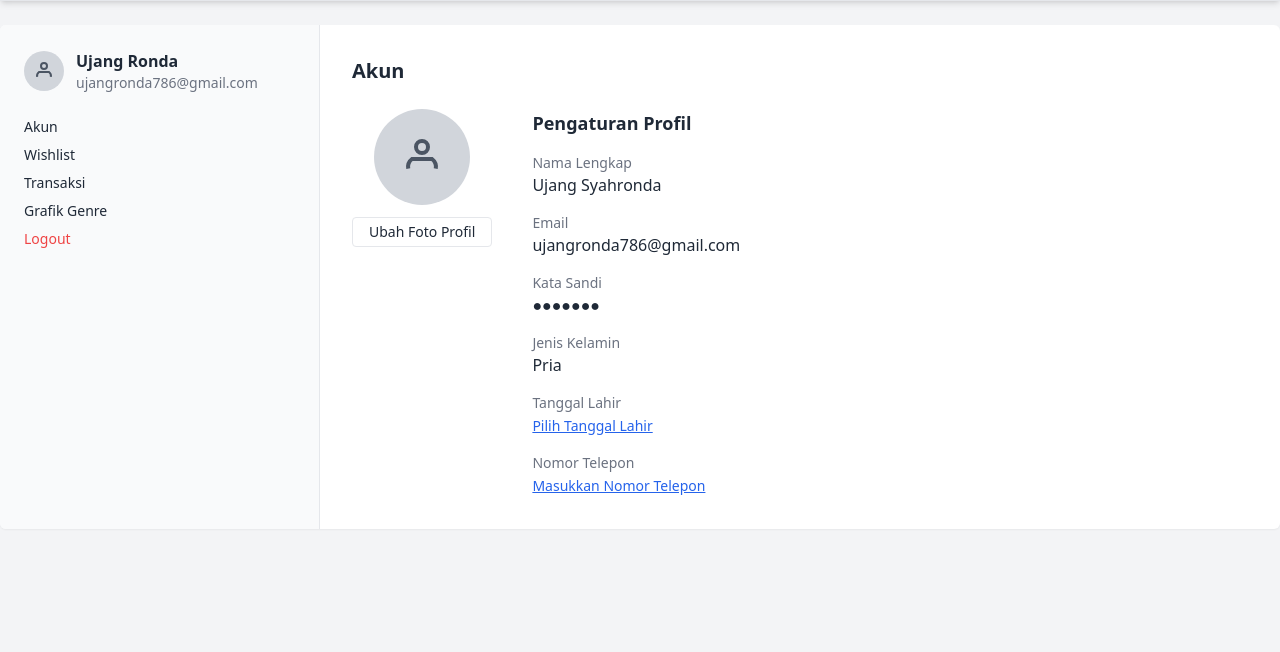
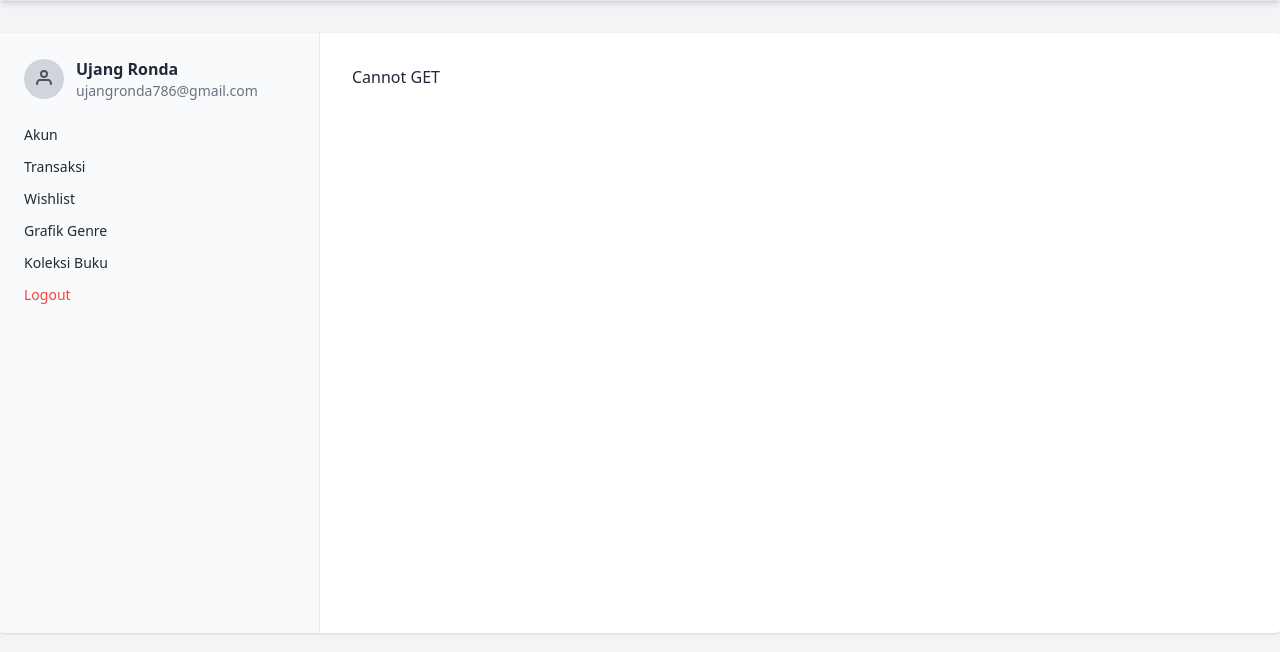
Before and after one commit to Cycoell/BacaPoint-Trial, a PHP site: page /pages/profile.php in a window 1280 px wide. Shown: the part 148-800 px from the top of the page. Run offline with PHP 8.4, Linux system fonts and the light colour scheme; style sheets or scripts are compiled from the project's sources.

Commit message:
navbar klik

```diff
--- a/package.json
+++ b/package.json
@@ -1,7 +1,4 @@
 {
-  "dependencies": {
-    "@tailwindcss/cli": "^4.0.17"
-  },
   "devDependencies": {
     "autoprefixer": "^10.4.21",
     "postcss": "^8.5.3",
--- a/pages/profile.php
+++ b/pages/profile.php
@@ -15,6 +15,7 @@ include '../db.php';
     <?php include '../library/icon.php'; ?>
     <link href="../css/styles.css" rel="stylesheet">
 </head>
+
 <body class="bg-gray-100 text-gray-800">
 
 <!--LINK HEADER  -->
@@ -22,10 +23,11 @@ include '../db.php';
 <!--LINK HEADER  -->
 
 <!-- Main Content -->
-    <div class="flex max-w-7xl mx-auto mt-6 bg-white shadow-sm rounded-md overflow-hidden">
+    <!-- <div class="flex max-w-7xl mx-auto mt-6 bg-white shadow-sm rounded-md overflow-hidden"> -->
+    <div class="flex max-w-7xl mx-auto mt-8 bg-white shadow rounded overflow-hidden min-h-[600px]">
 
-    <!-- Sidebar -->
-    <aside class="w-1/4 border-r p-6 bg-gray-50">
+    <!-- Sidebar Navigasi -->
+    <aside class="w-1/4 bg-gray-50 p-6 border-r">
       <div class="mb-6">
         <div class="flex items-center space-x-3">
           <div class="w-10 h-10 rounded-full bg-gray-300 flex items-center justify-center">
@@ -39,17 +41,26 @@ include '../db.php';
           </div>
         </div>
       </div>
-        <nav class="space-y-2 text-sm">
-            <a href="#" class="block text-gray-800 hover:font-semibold">Akun</a>
-            <a href="#" class="block text-gray-800 hover:font-semibold">Wishlist</a>
-            <a href="#" class="block text-gray-800 hover:font-semibold">Transaksi</a>
-            <a href="#" class="block text-gray-800 hover:font-semibold">Grafik Genre</a>
+
+      <nav class="space-y-3 text-sm">
+      <!-- <nav class="space-y-2 text-sm"> -->
+        <button onclick="loadContent('account')" class="block w-full text-left text-gray-800 hover:font-semibold">Akun</button>
+        <button onclick="loadContent('develop')" class="block w-full text-left text-gray-800 hover:font-semibold">Transaksi</button>
+        <button onclick="loadContent('develop')" class="block w-full text-left text-gray-800 hover:font-semibold">Wishlist</button>
+        <button onclick="loadContent('develop')" class="block w-full text-left text-gray-800 hover:font-semibold">Grafik Genre</button>
+        <button onclick="loadContent('collection')" class="block w-full text-left text-gray-800 hover:font-semibold">Koleksi Buku</button>
         <a href="../config/logout.php" class="block text-red-500 hover:font-bold">Logout</a>
       </nav>
     </aside>
 
+    <!-- Konten Dinamis -->
+    <main id="main-content" class="w-3/4 p-8">
+      <!-- Konten akan dimuat di sini -->
+    </main>
+  </div>
+
     <!-- Profile Content -->
-    <main class="w-3/4 p-8">
+    <!-- <main class="w-3/4 p-8">
       <h2 class="text-xl font-semibold mb-6">Akun</h2>
       <div class="flex items-start space-x-10">
         <div class="flex flex-col items-center space-y-3">
@@ -88,8 +99,27 @@ include '../db.php';
           </div>
         </div>
       </div>
-    </main>
-  </div>
+    </main> -->
+  <!-- </div> -->
+
+  <script>
+    // Fungsi untuk memuat konten berdasarkan nama file (tanpa .php)
+    function loadContent(page) {
+      fetch(`${page}.php`)  // ← Ganti di sini
+        .then(response => response.text())
+        .then(html => {
+          document.getElementById('main-content').innerHTML = html;
+        })
+        .catch(error => {
+          document.getElementById('main-content').innerHTML = '<p class="text-red-500">Gagal memuat konten.</p>';
+        });
+    }
+
+    // Saat halaman pertama kali dibuka, langsung tampilkan "Profile"
+    document.addEventListener('DOMContentLoaded', function () {
+      loadContent('account');
+    });
+  </script>
 
 </body>
 </html>
```
Also changed, not shown: index.php (+20 -42 lines), package-lock.json. Lines whose indentation alone changed are shown as unchanged.
